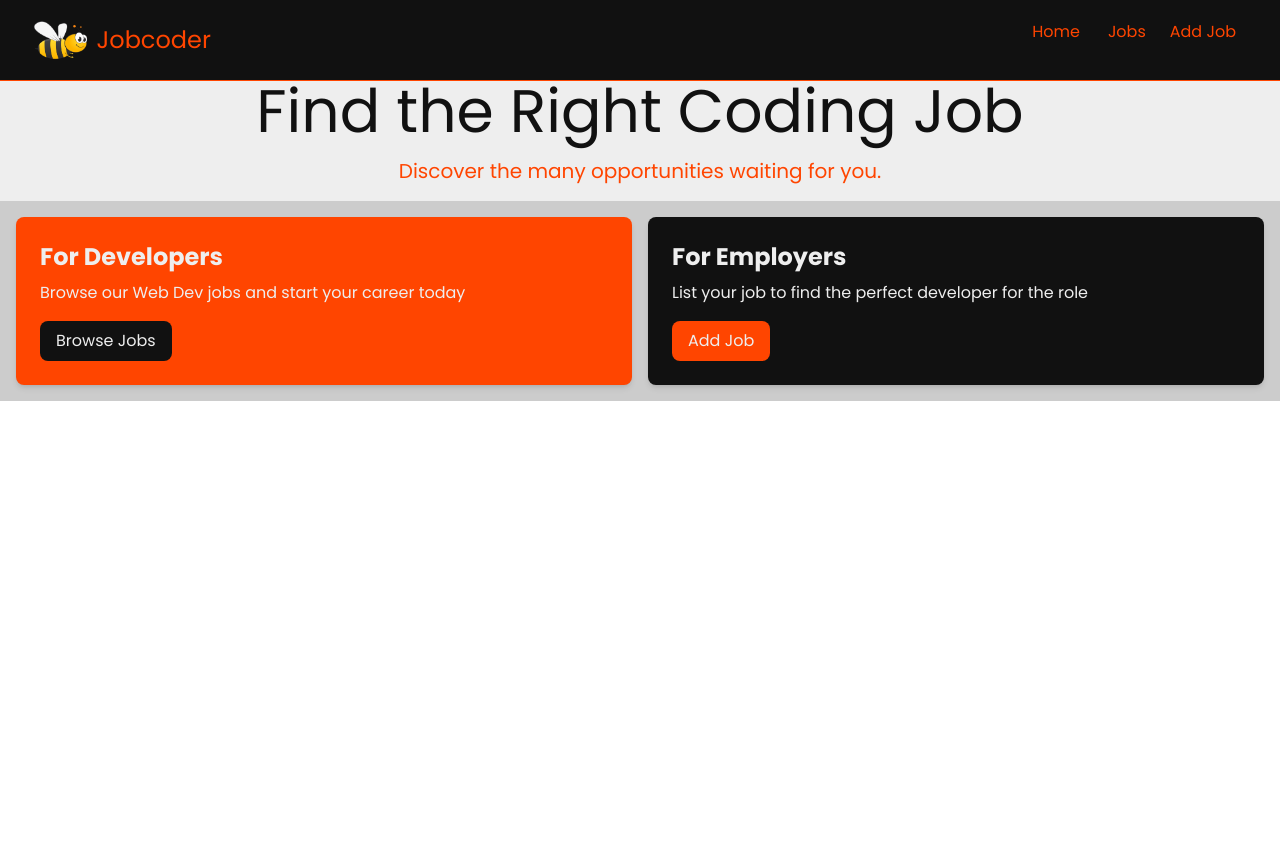
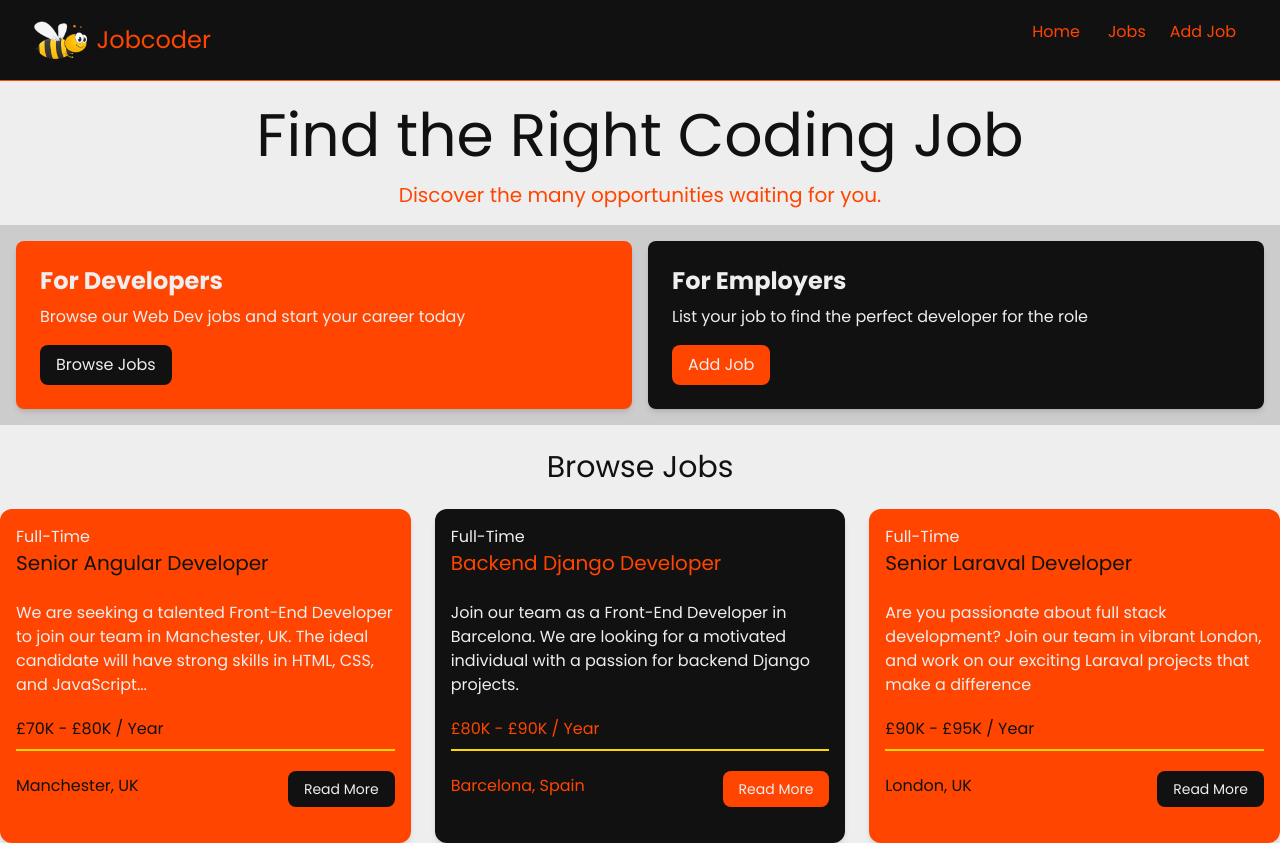
Before and after one commit to Nimira43/Griffin-Homes, a React (Vite) app: page / in a window 1280 px wide. Before the commit the page ends 800 px from the top, so only its background shows below. Built offline with nearby package versions, Linux system fonts and the light colour scheme; a web font is replaced by a local one.

Commit message:
Working on Jobs section

```diff
--- a/src/App.jsx
+++ b/src/App.jsx
@@ -24,7 +24,7 @@ const App = () => {
       <section className="bg-[#eee]">
         <div className="max-w-7xl mx-auto px-4 sm:px-6 lg:px-8 flex flex-col items-center">
           <div className="text-center">
-            <h1 className="text-4xl text-[#111] sm:text-5xl md:text-6xl">
+            <h1 className="text-4xl text-[#111] sm:text-5xl md:text-6xl mt-6">
               Find the Right Coding Job
             </h1>
             <p className="my-4 text-xl text-[#ff4500]">
@@ -59,8 +59,87 @@ const App = () => {
         </div>
       </section>
 
-      <section>
+      <section className="bg-[#eee]">
+        <div className="container-xl lg:container m-auto">
+          <h2 className="text-3xl text-[#111] pt-6 mb-6 text-center">
+            Browse Jobs
+          </h2>
 
+          <div className="grid grid-cols-1 md:grid-cols-3 gap-6">
+            <div className="bg-[#ff4500] rounded-xl shadow-md relative">
+              <div className="p-4">
+                <div className="mb-6">
+                  <div className="text-[#eee]">Full-Time</div>
+                  <h3 className="text-[#111] text-xl">Senior Angular Developer</h3>
+                </div>
+                <div className="text-[#eee] mb-5">
+                  We are seeking a talented Front-End Developer to join our team in Manchester, UK. The ideal candidate will
+                  have strong skills in HTML, CSS, and JavaScript...
+                </div>
+                <h3 className="text-[#111] mb-2">£70K - £80K / Year</h3>
+                <div className="border border-[#ffd700] mb-5"></div>
+                <div className="flex flex-col lg:flex-row justify-between mb-4">
+                  <div className="text-[#111] mb-3">
+                    <i className="fa-solid fa-location-dot text-lg"></i>
+                      Manchester, UK
+                  </div>
+                  <a href="job.html"
+                    className="h-[36px] bg-[#111] text-[#eee] hover:text-[#ffd700] px-4 py-2 rounded-lg text-center text-sm">
+                    Read More
+                  </a>
+                </div>
+              </div>
+            </div>
+
+            <div className="bg-[#111] rounded-xl shadow-md relative">
+              <div className="p-4">
+                <div className="mb-6">
+                  <div className="text-[#eee]">Full-Time</div>
+                  <h3 className="text-[#ff4500] text-xl">Backend Django Developer</h3>
+                </div>
+                <div className="text-[#eee] mb-5">
+                  Join our team as a Front-End Developer in Barcelona. We are looking for a motivated individual with a passion for backend Django projects.
+                </div>
+                <h3 className="text-[#ff4500] mb-2">£80K - £90K / Year</h3>
+                <div className="border border-[#ffd700] mb-5"></div>
+                <div className="flex flex-col lg:flex-row justify-between mb-4">
+                  <div className="text-[#ff4500] mb-3">
+                    <i className="fa-solid fa-location-dot text-lg"></i>
+                      Barcelona, Spain
+                  </div>
+                  <a href="job.html"
+                    className="h-[36px] bg-[#ff4500] text-[#eee] hover:text-[#ffd700] px-4 py-2 rounded-lg text-center text-sm">
+                    Read More
+                  </a>
+                </div>
+              </div>
+            </div>
+
+            <div className="bg-[#ff4500] rounded-xl shadow-md relative">
+              <div className="p-4">
+                <div className="mb-6">
+                  <div className="text-[#eee]">Full-Time</div>
+                  <h3 className="text-[#111] text-xl">Senior Laraval Developer</h3>
+                </div>
+                <div className="text-[#eee] mb-5">
+                  Are you passionate about full stack development? Join our team in vibrant London, and work on our exciting Laraval projects that make a difference</div>
+                <h3 className="text-[#111] mb-2">£90K - £95K / Year</h3>
+                <div className="border border-[#ffd700] mb-5"></div>
+                <div className="flex flex-col lg:flex-row justify-between mb-4">
+                  <div className="text-[#111] mb-3">
+                    <i className="fa-solid fa-location-dot text-lg"></i>
+                      London, UK
+                  </div>
+                  <a href="job.html"
+                    className="h-[36px] bg-[#111] text-[#eee] hover:text-[#ffd700] px-4 py-2 rounded-lg text-center text-sm">
+                    Read More
+                  </a>
+                </div>
+              </div>
+            </div>
+
+          </div>
+        </div>
       </section>
 
       <section>
```
